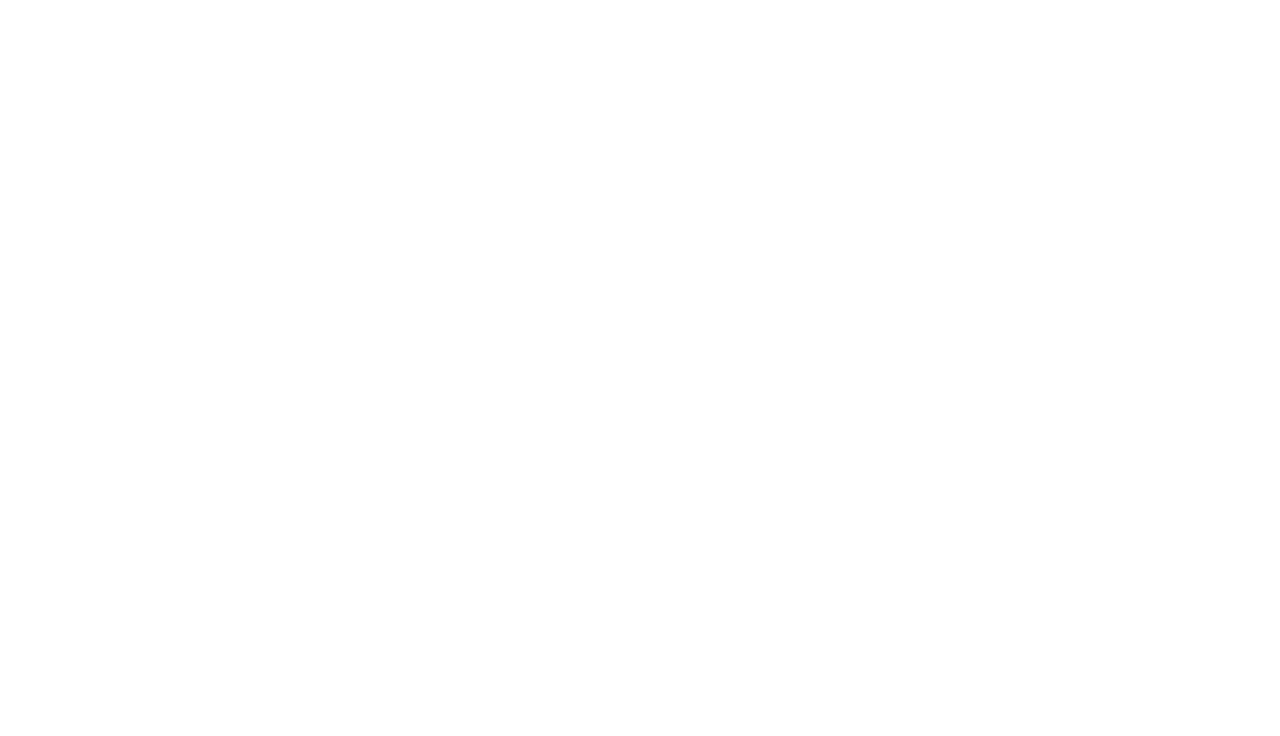
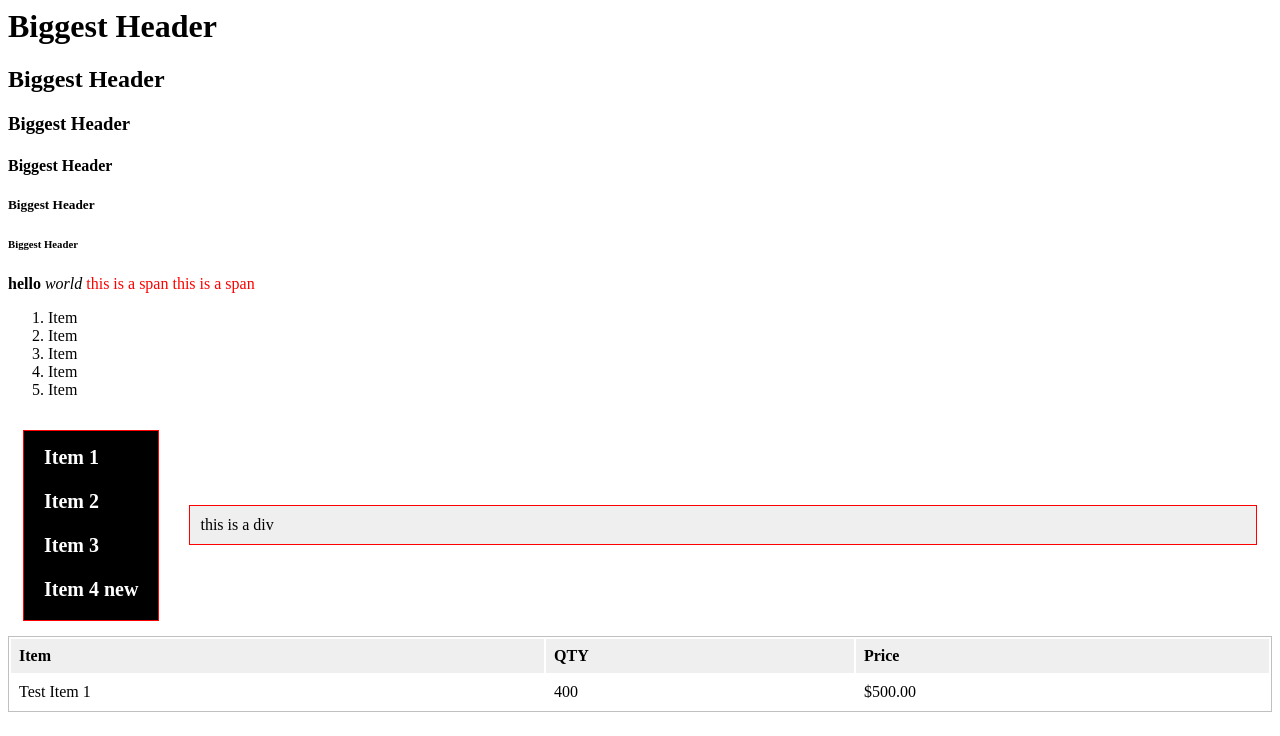
Before and after one commit to chris-brickhouse/beginners-web, a plain HTML site: page Class1/index.html in a window 1280 px wide. Drawn offline with Linux system fonts and the light colour scheme.

Commit message:
night 1 completed

```diff
--- a/Class1/index.html
+++ b/Class1/index.html
@@ -0,0 +1,151 @@
+<html>
+
+<head>
+    <title>This Is My Website</title>
+
+    <style type="text/css">
+        /* styles for <div id="flex-box"> */
+        #flex-box {
+            display: flex;
+            flex-direction: row;
+            align-items: center;
+        }
+
+        /* styles for <div class="inside-flex"> */
+        .inside-flex {
+            background-color: black;
+            color: #fff;
+            /* for styles: top - right - bottom - left */
+            padding: 5px 10px 8px 10px;
+            margin: 15px;
+            border: 1px solid red;
+        }
+
+        /* styles for <div id="flex-grow">  */
+        #flex-grow {
+            background-color: #efefef;
+            color: #000;
+            padding: 10px;
+            margin: 15px;
+            border: 1px solid red;
+            flex-grow: 1
+        }
+
+        .strong {
+            font-weight: 800;
+        }
+
+        .text-bigger {
+            font-size: 1.25em;
+        }
+
+        /* styles for <table class="table"> */
+        .table {
+            width: 100%;
+            border: 1px solid #c0c0c0;
+        }
+
+        /* styles for all <th> tags inside <table class="table"> */
+        .table th {
+            background-color: #efefef;
+        }
+
+        /* styles for all <th>, <td> tags inside <table class="table">  */
+        .table th,
+        .table td {
+            padding: 8px;
+            text-align: left;
+        }
+
+        span {
+            color: red;
+        }
+
+        /* styles for all <ul> tags */
+        ul {
+            padding: 0;
+            margin: 0;
+        }
+
+        /* styles for all <li> inside <ul> tags */
+        ul li {
+            list-style-type: none;
+            padding: 10px;
+            border-bottom: 1px solid #000;
+        }
+    </style>
+</head>
+
+<body>
+
+    <!-- header -->
+    <h1>Biggest Header</h1>
+    <h2>Biggest Header</h2>
+    <h3>Biggest Header</h3>
+    <h4>Biggest Header</h4>
+    <h5>Biggest Header</h5>
+    <h6>Biggest Header</h6>
+
+    <strong>hello</strong> <em>world</em>
+
+    <span>this is a span</span>
+
+    <span>this is a span</span>
+
+    <!-- ordered (numbered) list -->
+    <ol>
+        <li>Item</li>
+        <li>Item</li>
+        <li>Item</li>
+        <li>Item</li>
+        <li>Item</li>
+    </ol>
+
+
+    <!-- this div has two columns-->
+    <div id="flex-box">
+
+        <!-- left column -->
+        <div class="inside-flex strong text-bigger">
+            <ul>
+                <li>Item 1</li>
+                <li>Item 2</li>
+                <li>Item 3</li>
+                <li>Item 4 <strong> new</strong></li>
+            </ul>
+
+        </div>
+
+        <!-- right column - grows to fit page -->
+        <div id="flex-grow">
+            this is a div
+        </div>
+
+    </div>
+
+    <!-- table -->
+    <table class="table">
+        <!-- thead is table header-->
+        <thead>
+            <tr>
+                <th>Item</th>
+                <th>QTY</th>
+                <th>Price</th>
+            </tr>
+        </thead>
+
+        <!-- tbody is table body -->
+        <tbody>
+            <tr>
+                <td>Test Item 1</td>
+                <td>400</td>
+                <td>$500.00</td>
+            </tr>
+        </tbody>
+
+    </table>
+
+
+</body>
+
+</html>
```
Also changed, not shown: Class1/index-planned.html (+33 -4 lines), README.md.
